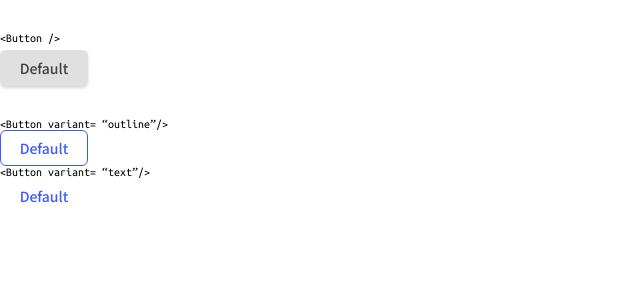
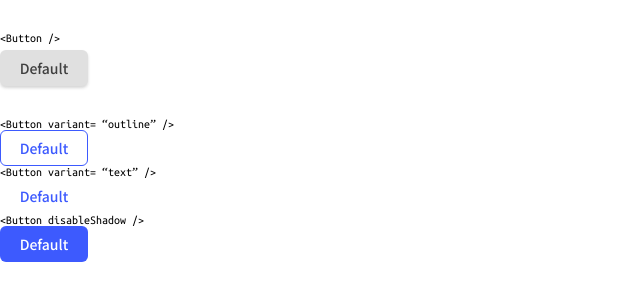
Before and after one commit to Moro-Afriyie/React-Button-Component, a React (Create React App) app in the folder react-button-component/: page / in a window 1280 px wide. Shown: the top 300 px of the page, without its empty margins (0-640 px from the left). Built offline with nearby package versions, Linux system fonts and the light colour scheme.

Commit message:
style the disableShadow button

```diff
--- a/react-button-component/src/App.tsx
+++ b/react-button-component/src/App.tsx
@@ -12,15 +12,19 @@ function App() {
         </div>
         <div className="button__variant">
           <p className="title">
-            &#60;Button variant= <q>outline</q>/&#62;
+            &#60;Button variant= <q>outline</q> /&#62;
           </p>
           <Button variant="outline" />
         </div>
         <div className="button__variant">
           <p className="title">
-            &#60;Button variant= <q>text</q>/&#62;
+            &#60;Button variant= <q>text</q> /&#62;
           </p>
           <Button variant="text" />
+        </div>
+        <div className="button__variant">
+          <p className="title">&#60;Button disableShadow /&#62;</p>
+          <Button disableShadow />
         </div>
       </div>
     </main>
--- a/react-button-component/src/button/Button.tsx
+++ b/react-button-component/src/button/Button.tsx
@@ -3,17 +3,22 @@ import "./button.scss";
 
 interface IButtonProps {
   variant?: string;
+  disableShadow?: true;
 }
 
 const Button: React.FunctionComponent<IButtonProps> = ({
   variant,
+  disableShadow,
 }: IButtonProps) => {
   if (variant === "outline") {
     return <button className="outline">Default</button>;
   } else if (variant === "text") {
     return <button className="text">Default</button>;
   }
-  return <button>Default</button>;
+  if (disableShadow) {
+    return <button className="disableShadow">Default</button>;
+  }
+  return <button className="default">Default</button>;
 };
 
 export default Button;
--- a/react-button-component/src/button/button.scss
+++ b/react-button-component/src/button/button.scss
@@ -11,7 +11,7 @@
   border-radius: 6px;
   font-weight: 500;
 }
-button {
+.default {
   background-color: #e0e0e0;
   border: none;
   @include button();
@@ -46,3 +46,11 @@ button {
     background-color: rgba(41, 98, 255, 0.1);
   }
 }
+
+.disableShadow {
+  @include button();
+  background-color: #3d5afe;
+  color: #ffffff;
+  box-shadow: none;
+  border: none;
+}
```
